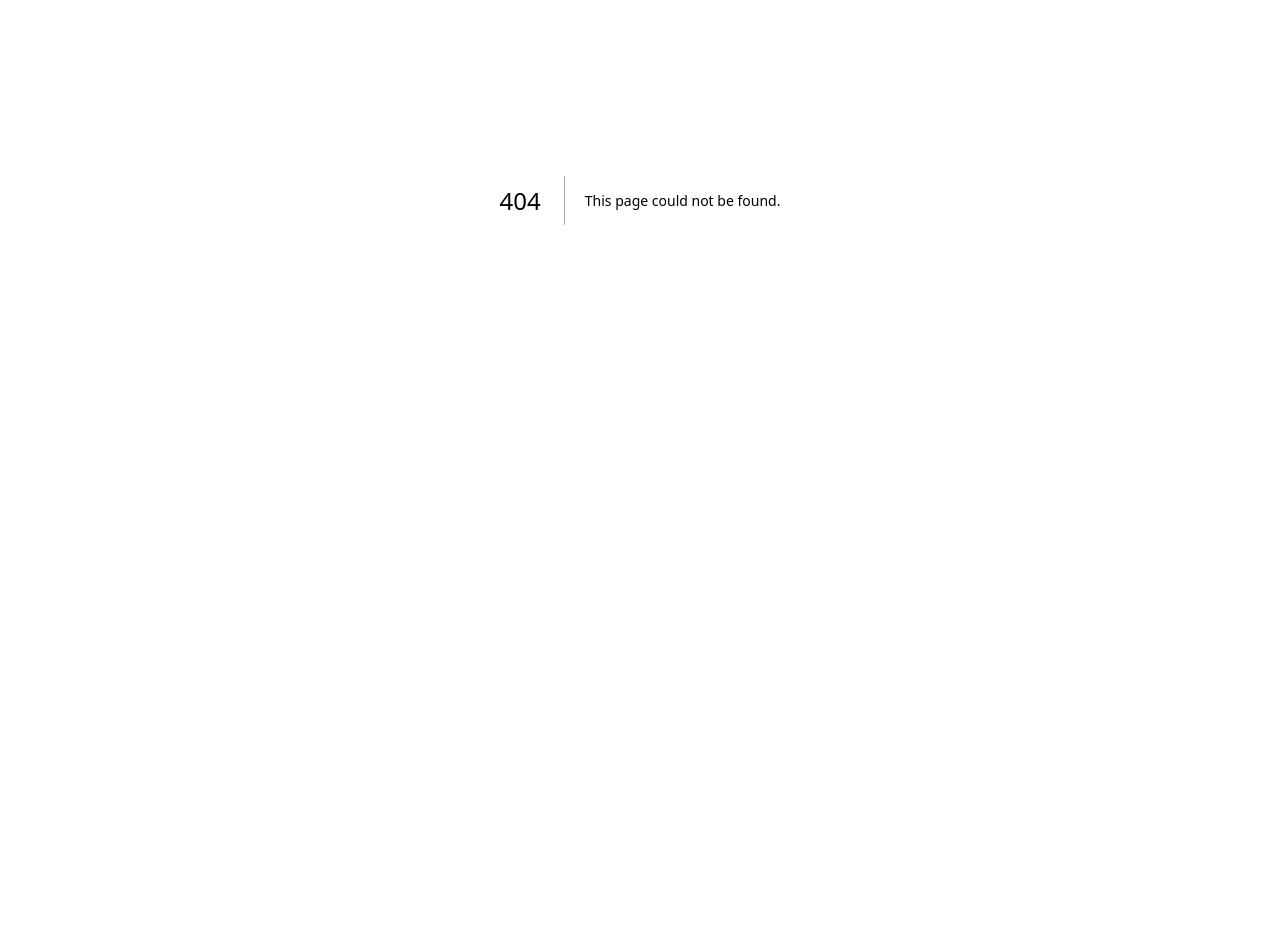
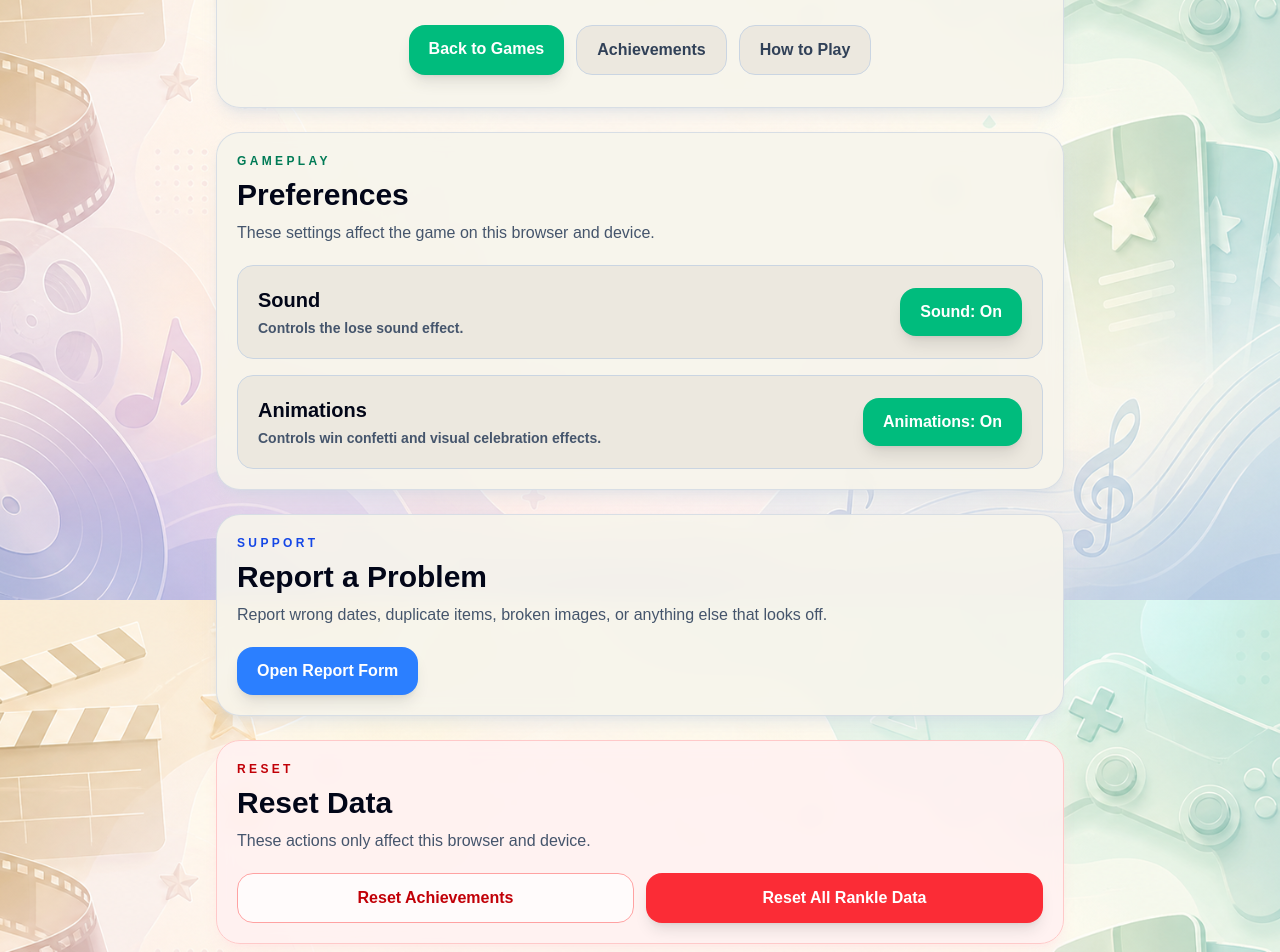
Before and after one commit to codyreese28/rankle-games, a Next.js app: page /settings in a window 1280 px wide. Before the commit this address had no page. Shown: the part 200-1152 px from the top of the page. Before the commit the page ends 800 px from the top, so only its background shows below. Built offline with nearby package versions, Linux system fonts and the light colour scheme.

Commit message:
Add settings page

```diff
--- a/app/page.tsx
+++ b/app/page.tsx
@@ -79,6 +79,13 @@ export default function HomePage() {
               >
                 Achievements
               </Link>
+
+              <Link
+                href="/settings"
+                className="rounded-2xl border border-slate-300 bg-[#ece8df] px-5 py-3 text-sm font-black text-slate-700 transition hover:bg-[#dfeee5] hover:text-emerald-800"
+              >
+                Settings
+              </Link>
             </div>
           </div>
         </header>
--- /dev/null
+++ b/app/settings/page.tsx
@@ -0,0 +1,239 @@
+"use client";
+
+import Link from "next/link";
+import { useEffect, useState } from "react";
+
+export default function SettingsPage() {
+  const [soundEnabled, setSoundEnabled] = useState(true);
+  const [animationsEnabled, setAnimationsEnabled] = useState(true);
+  const [message, setMessage] = useState("");
+
+  useEffect(() => {
+    const savedSound = localStorage.getItem("rankle-sound-enabled");
+    const savedAnimations = localStorage.getItem("rankle-animations-enabled");
+
+    setSoundEnabled(savedSound !== "false");
+    setAnimationsEnabled(savedAnimations !== "false");
+  }, []);
+
+  function toggleSound() {
+    const nextValue = !soundEnabled;
+    setSoundEnabled(nextValue);
+    localStorage.setItem("rankle-sound-enabled", String(nextValue));
+    setMessage(`Sound turned ${nextValue ? "on" : "off"}.`);
+  }
+
+  function toggleAnimations() {
+    const nextValue = !animationsEnabled;
+    setAnimationsEnabled(nextValue);
+    localStorage.setItem("rankle-animations-enabled", String(nextValue));
+    setMessage(`Animations turned ${nextValue ? "on" : "off"}.`);
+  }
+
+  function resetAchievements() {
+    const confirmed = window.confirm(
+      "Reset all achievements? This cannot be undone."
+    );
+
+    if (!confirmed) return;
+
+    localStorage.removeItem("rankle-achievements");
+    setMessage("Achievements have been reset.");
+  }
+
+  function resetAllRankleProgress() {
+    const confirmed = window.confirm(
+      "Reset all Rankle progress on this device? This will clear saved games, achievements, sound settings, and animation settings."
+    );
+
+    if (!confirmed) return;
+
+    const keysToRemove: string[] = [];
+
+    for (let i = 0; i < localStorage.length; i++) {
+      const key = localStorage.key(i);
+
+      if (key && key.startsWith("rankle")) {
+        keysToRemove.push(key);
+      }
+    }
+
+    keysToRemove.forEach((key) => localStorage.removeItem(key));
+
+    setSoundEnabled(true);
+    setAnimationsEnabled(true);
+    setMessage("All Rankle progress and settings have been reset.");
+  }
+
+  return (
+    <main className="min-h-screen bg-transparent text-slate-900">
+      <div className="mx-auto max-w-4xl px-4 py-6 md:px-6">
+        <header className="mb-6 rounded-3xl border border-slate-300/70 bg-[#f7f4ec]/90 px-6 py-8 text-center shadow-lg shadow-slate-300/40 backdrop-blur-sm">
+          <div className="text-xs font-black uppercase tracking-[0.35em] text-emerald-700">
+            Rankle Games
+          </div>
+
+          <h1 className="mt-2 text-4xl font-black tracking-tight text-slate-950 md:text-6xl">
+            Settings
+          </h1>
+
+          <p className="mx-auto mt-3 max-w-2xl text-slate-600">
+            Manage your Rankle experience on this device. Settings and progress
+            are saved in your browser.
+          </p>
+
+          <div className="mt-6 flex flex-wrap justify-center gap-3">
+            <Link
+              href="/"
+              className="rounded-2xl bg-emerald-500 px-5 py-3 font-black text-white shadow-lg transition hover:bg-emerald-400 active:scale-[0.99]"
+            >
+              Back to Games
+            </Link>
+
+            <Link
+              href="/achievements"
+              className="rounded-2xl border border-slate-300 bg-[#ece8df] px-5 py-3 font-black text-slate-700 transition hover:bg-[#dfeee5] hover:text-emerald-800"
+            >
+              Achievements
+            </Link>
+
+            <Link
+              href="/about"
+              className="rounded-2xl border border-slate-300 bg-[#ece8df] px-5 py-3 font-black text-slate-700 transition hover:bg-[#dfeee5] hover:text-emerald-800"
+            >
+              How to Play
+            </Link>
+          </div>
+        </header>
+
+        {message && (
+          <div className="mb-6 rounded-2xl border border-emerald-300 bg-[#e4f3e9] p-4 text-center font-black text-emerald-800 shadow-md">
+            {message}
+          </div>
+        )}
+
+        <section className="mb-6 rounded-3xl border border-slate-300/70 bg-[#f7f4ec]/90 p-5 shadow-lg shadow-slate-300/40 backdrop-blur-sm">
+          <div className="mb-5">
+            <div className="text-xs font-black uppercase tracking-[0.28em] text-emerald-700">
+              Gameplay
+            </div>
+
+            <h2 className="mt-2 text-3xl font-black text-slate-950">
+              Preferences
+            </h2>
+
+            <p className="mt-2 text-slate-600">
+              These settings affect the game on this browser and device.
+            </p>
+          </div>
+
+          <div className="space-y-4">
+            <div className="flex flex-col gap-4 rounded-2xl border border-slate-300 bg-[#ece8df] p-5 sm:flex-row sm:items-center sm:justify-between">
+              <div>
+                <h3 className="text-xl font-black text-slate-950">Sound</h3>
+                <p className="mt-1 text-sm font-semibold text-slate-600">
+                  Controls the lose sound effect.
+                </p>
+              </div>
+
+              <button
+                onClick={toggleSound}
+                className={`rounded-2xl px-5 py-3 font-black text-white shadow-lg transition active:scale-[0.99] ${
+                  soundEnabled
+                    ? "bg-emerald-500 hover:bg-emerald-400"
+                    : "bg-slate-500 hover:bg-slate-400"
+                }`}
+              >
+                Sound: {soundEnabled ? "On" : "Off"}
+              </button>
+            </div>
+
+            <div className="flex flex-col gap-4 rounded-2xl border border-slate-300 bg-[#ece8df] p-5 sm:flex-row sm:items-center sm:justify-between">
+              <div>
+                <h3 className="text-xl font-black text-slate-950">
+                  Animations
+                </h3>
+                <p className="mt-1 text-sm font-semibold text-slate-600">
+                  Controls win confetti and visual celebration effects.
+                </p>
+              </div>
+
+              <button
+                onClick={toggleAnimations}
+                className={`rounded-2xl px-5 py-3 font-black text-white shadow-lg transition active:scale-[0.99] ${
+                  animationsEnabled
+                    ? "bg-emerald-500 hover:bg-emerald-400"
+                    : "bg-slate-500 hover:bg-slate-400"
+                }`}
+              >
+                Animations: {animationsEnabled ? "On" : "Off"}
+              </button>
+            </div>
+          </div>
+        </section>
+
+        <section className="mb-6 rounded-3xl border border-slate-300/70 bg-[#f7f4ec]/90 p-5 shadow-lg shadow-slate-300/40 backdrop-blur-sm">
+          <div className="mb-5">
+            <div className="text-xs font-black uppercase tracking-[0.28em] text-blue-700">
+              Support
+            </div>
+
+            <h2 className="mt-2 text-3xl font-black text-slate-950">
+              Report a Problem
+            </h2>
+
+            <p className="mt-2 text-slate-600">
+              Report wrong dates, duplicate items, broken images, or anything
+              else that looks off.
+            </p>
+          </div>
+
+          <a
+            href="https://forms.gle/GdFPKPXEg82JywGZ9"
+            target="_blank"
+            rel="noopener noreferrer"
+            className="inline-flex rounded-2xl bg-blue-500 px-5 py-3 font-black text-white shadow-lg transition hover:bg-blue-400 active:scale-[0.99]"
+          >
+            Open Report Form
+          </a>
+        </section>
+
+        <section className="rounded-3xl border border-red-200 bg-[#fff1f1]/90 p-5 shadow-lg shadow-red-100/60 backdrop-blur-sm">
+          <div className="mb-5">
+            <div className="text-xs font-black uppercase tracking-[0.28em] text-red-700">
+              Reset
+            </div>
+
+            <h2 className="mt-2 text-3xl font-black text-slate-950">
+              Reset Data
+            </h2>
+
+            <p className="mt-2 text-slate-600">
+              These actions only affect this browser and device.
+            </p>
+          </div>
+
+          <div className="grid gap-3 sm:grid-cols-2">
+            <button
+              onClick={resetAchievements}
+              className="rounded-2xl border border-red-300 bg-white/70 px-5 py-3 font-black text-red-700 transition hover:bg-red-50 active:scale-[0.99]"
+            >
+              Reset Achievements
+            </button>
+
+            <button
+              onClick={resetAllRankleProgress}
+              className="rounded-2xl bg-red-500 px-5 py-3 font-black text-white shadow-lg transition hover:bg-red-400 active:scale-[0.99]"
+            >
+              Reset All Rankle Data
+            </button>
+          </div>
+        </section>
+
+        <footer className="py-8 text-center text-xs text-slate-500">
+          Settings are saved locally using your browser storage.
+        </footer>
+      </div>
+    </main>
+  );
+}
```
